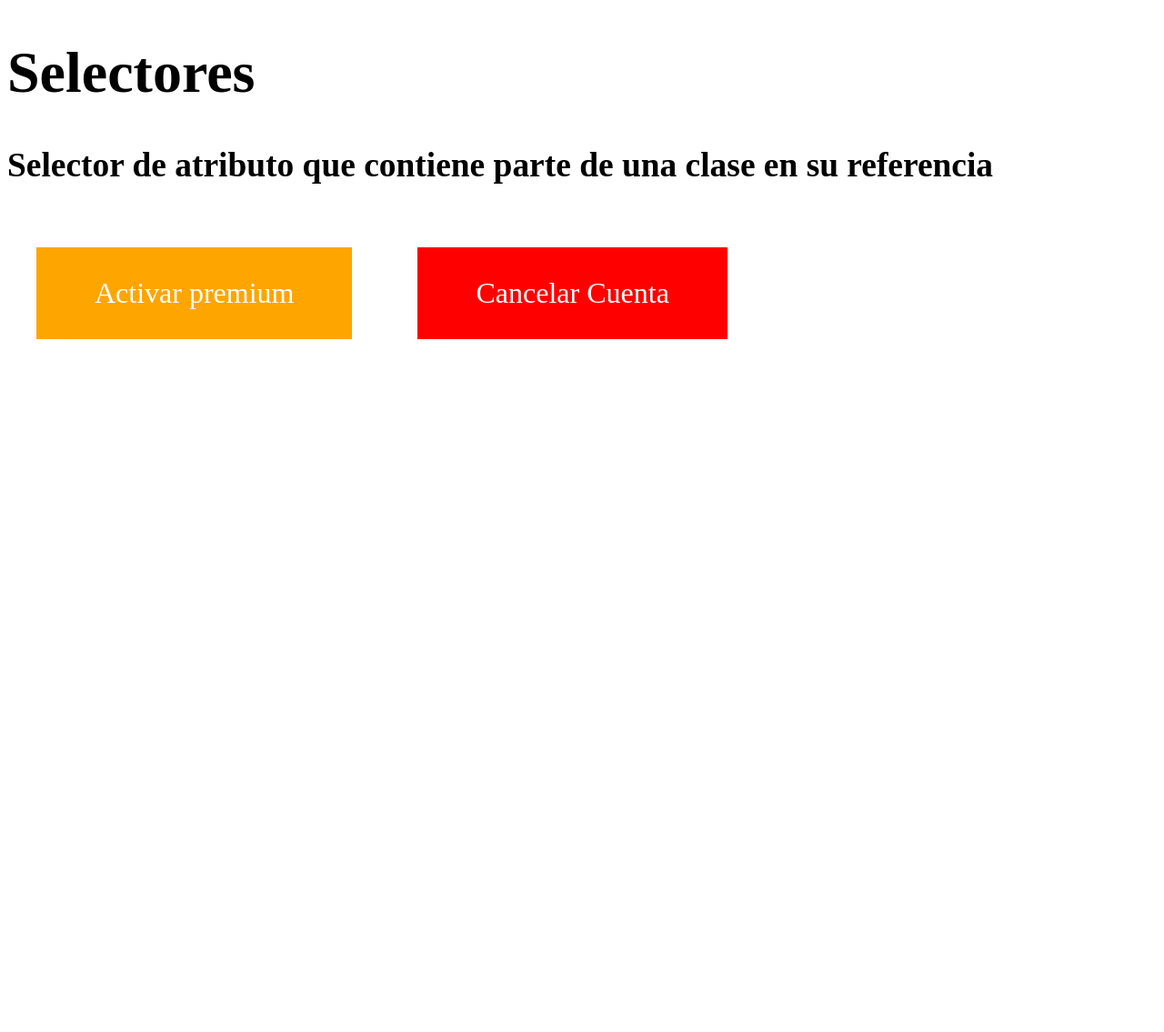
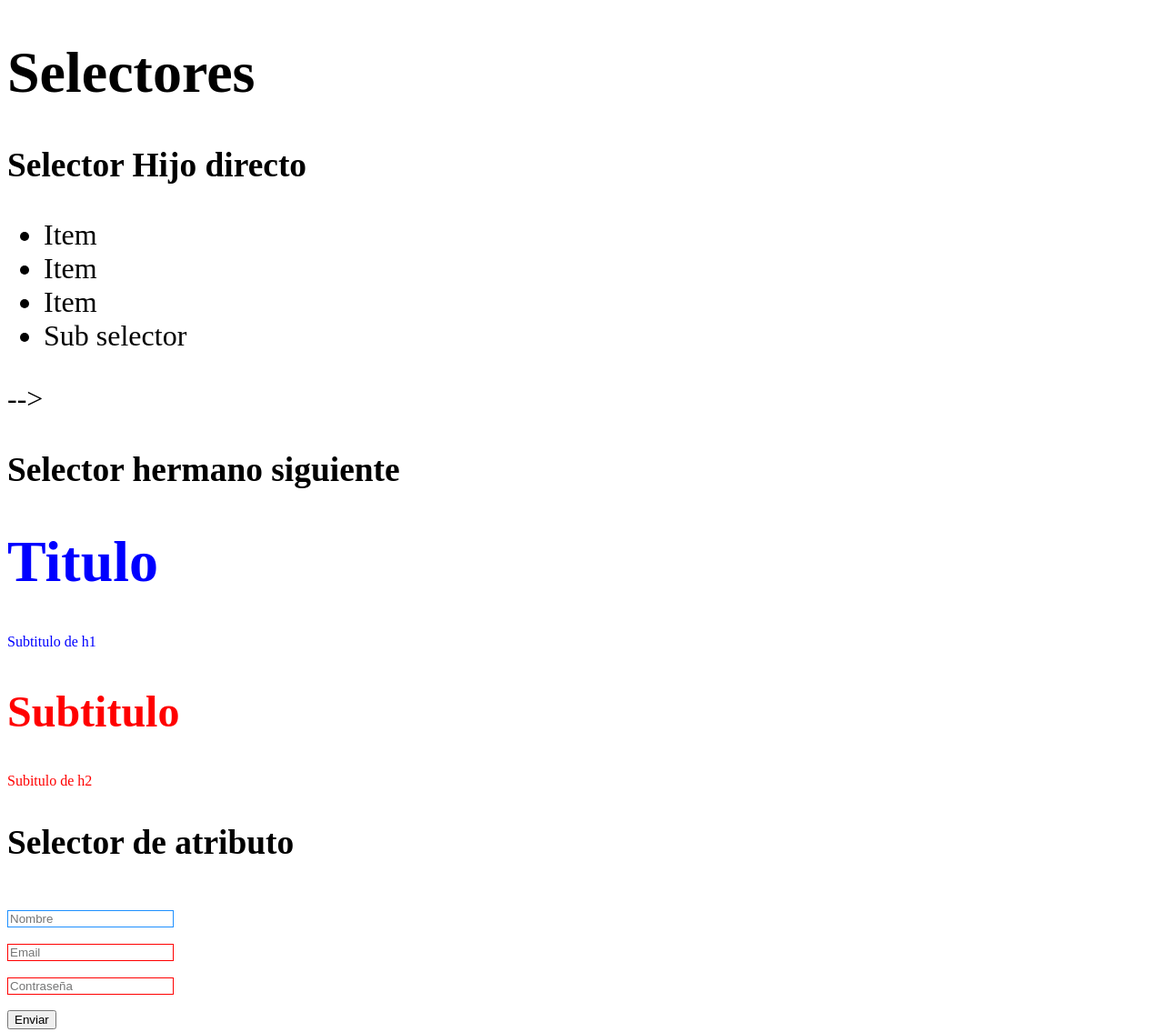
Before and after one commit to wil94/repasando-css, a plain HTML site: page Views/selectores.html in a window 1280 px wide. Shown: the top 1135 px of the page at 91% size. Before the commit the page ends 800 px from the top, so only its background shows below. Drawn offline with Linux system fonts and the light colour scheme.

Commit message:
Selectores y herencia concluidos

```diff
--- /dev/null
+++ b/Styles/herencia.css
@@ -0,0 +1,37 @@
+:root {
+    --myColor: brown;
+}
+
+/* Initial -> propiedad con valor inicial de html, rompe la herenecia
+   Inherint -> heredara esa propiedad de su padre */
+
+/*Con initial para los span ya no heredara el tamaño de h1, sino
+tendra el estado inicial de las etiquetas span*/
+span {
+    font-size: .5em;
+}
+
+p {
+    color: var(--myColor);
+}
+
+/* Con esto heredara el color de su padre, en este caso p */
+a {
+    color: inherit;
+}
+
+ul {
+    color: red;
+}
+
+li {
+    color: initial;
+}
+
+ul span {
+    font-size: inherit;
+}
+
+.last {
+    color: var(--myColor);
+}
--- /dev/null
+++ b/Views/herencia.html
@@ -0,0 +1,25 @@
+<!DOCTYPE html>
+<html lang="es">
+<head>
+    <meta charset="UTF-8">
+    <meta name="viewport" content="width=device-width, initial-scale=1.0">
+    <link rel="stylesheet" href="../Styles/herencia.css">
+    <title>Herencias</title>
+</head>
+<body>
+    <h1>Hola <span>Mundo</span></h1>
+
+    <p>Ve a <a href="#">mi sitio</a></p>
+
+    <ul>
+        <li>Item</li>
+        <li>Item</li>
+        <li>Item</li>
+        <li>Item</li>
+        <li class="last">Item
+            <span>Final</span>
+        </li>
+    </ul>
+
+</body>
+</html>
--- a/Views/selectores.html
+++ b/Views/selectores.html
@@ -9,7 +9,7 @@
 <body>
     <h1>Selectores</h1>
 
-    <!-- <h3>Selector Hijo directo</h3>
+    <h3>Selector Hijo directo</h3>
     <ul>
         <li>Item</li>
         <li>Item</li>
@@ -24,17 +24,17 @@
         </li>
     </ul> -->
 
-    <!-- <h3>Selector hermano siguiente</h3>
+    <h3>Selector hermano siguiente</h3>
     <h1 class="titlteOne">Titulo</h1>
     <p class="subtitle">Subtitulo de h1</p>
     <h2 class="titleTwo">Subtitulo</h2>
-    <p class="subtitle">Subitulo de h2</p> -->
+    <p class="subtitle">Subitulo de h2</p>
 
-    <!-- <h3>Selector de atributo</h3>
+    <h3>Selector de atributo</h3>
     <input type="text" placeholder="Nombre"><br>
     <input type="email" placeholder="Email" required><br>
     <input type="password" placeholder="Contraseña" required><br>
-    <input type="submit" value="Enviar"><br> -->
+    <input type="submit" value="Enviar"><br>
 
     <h3>Selector de atributo que contiene parte de una clase en su referencia</h3>
     <a href="#" class="button-cta">Activar premium</a>
```
Also changed, not shown: index.html (+1 -0 lines).
